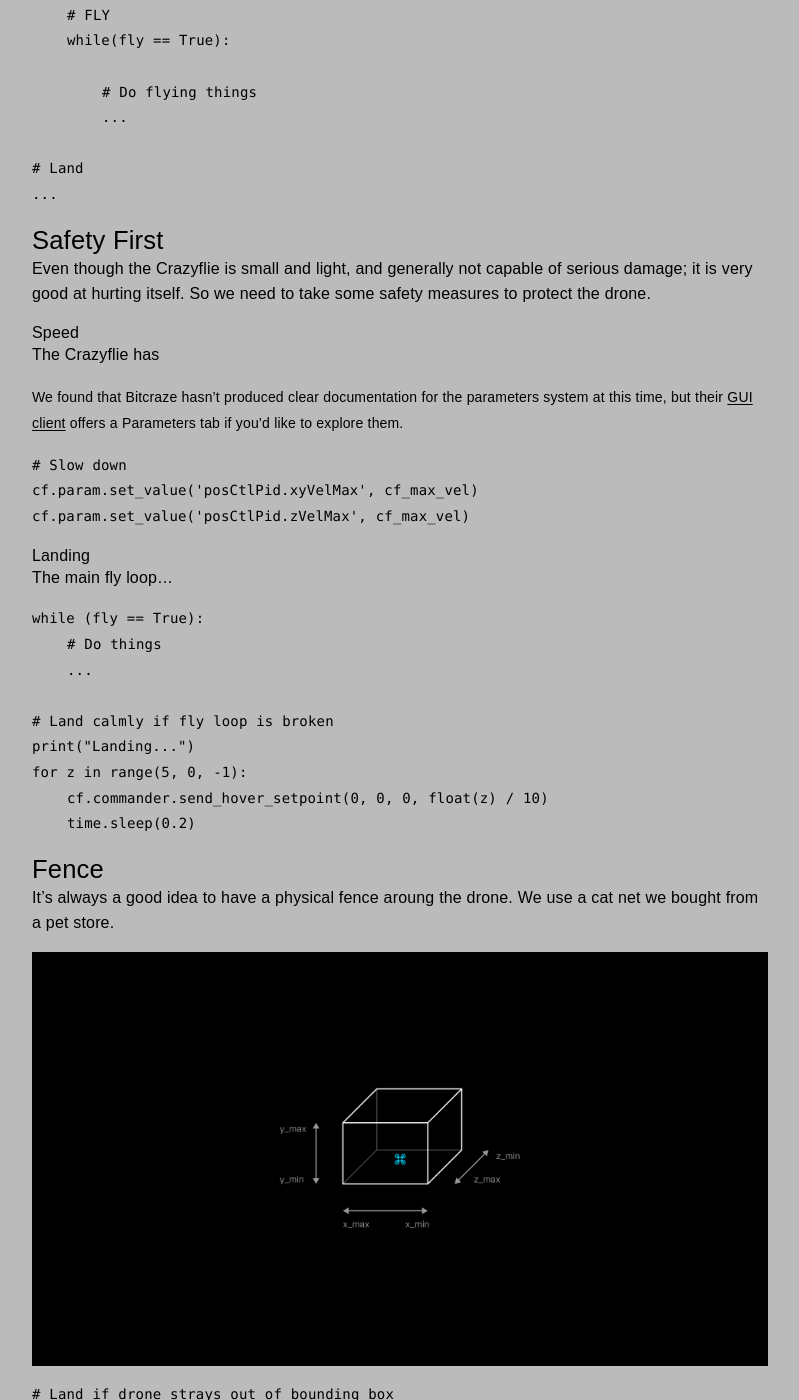
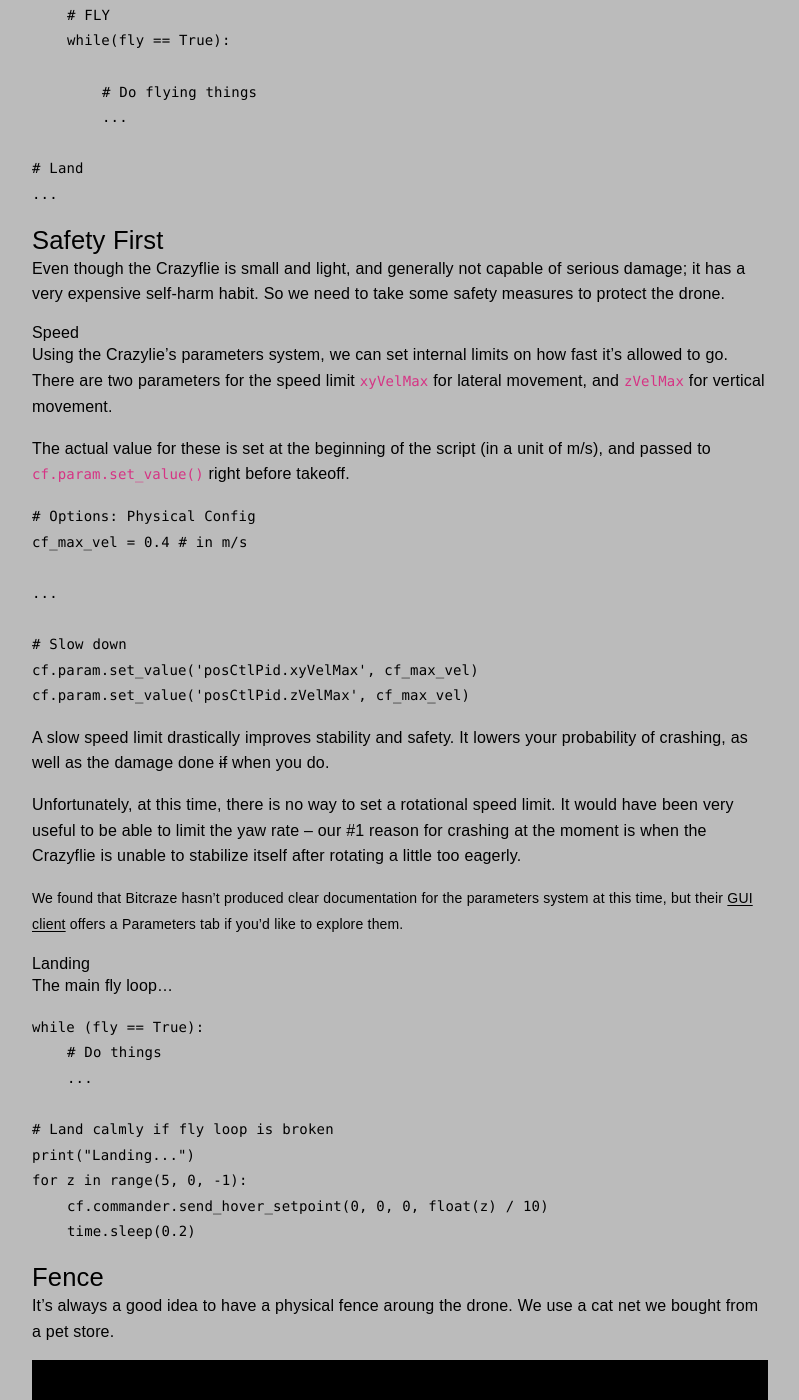
Before and after one commit to l77l77/mbaytas.github.io, a Jekyll site: the page built from crazyflie.md, in a window 1280 px wide and 1400 px high, scrolled down 1685 px. Shown: the whole window, without its empty margins (430-1229 px from the left). Built offline with Jekyll 4.4.1, drawn with Linux system fonts in a browser that asks for light colours; some web fonts are replaced; our own code applies the rules of GitHub Pages for plain Markdown files; comment, search, counter and statistics services are not loaded.

Commit message:
Update crazyflie.md

```diff
--- a/crazyflie.md
+++ b/crazyflie.md
@@ -54,17 +54,28 @@ Our script consists of various functions and classes that keep things structured
 
 ## Safety First
 
-Even though the Crazyflie is small and light, and generally not capable of serious damage; it is very good at hurting itself. So we need to take some safety measures to protect the drone.
+Even though the Crazyflie is small and light, and generally not capable of serious damage; it has a very expensive self-harm habit. So we need to take some safety measures to protect the drone.
 
 ### Speed
 
-The Crazyflie has
+Using the Crazylie's parameters system, we can set internal limits on how fast it's allowed to go. There are two parameters for the speed limit `xyVelMax` for lateral movement, and `zVelMax` for vertical movement.
 
-*We found that Bitcraze hasn't produced clear documentation for the parameters system at this time, but their [GUI client](https://github.com/bitcraze/crazyflie-clients-python) offers a Parameters tab if you'd like to explore them.*
+The actual value for these is set at the beginning of the script (in a unit of m/s), and passed to `cf.param.set_value()` right before takeoff.
+
+    # Options: Physical Config
+    cf_max_vel = 0.4 # in m/s
+
+    ...
 
     # Slow down
     cf.param.set_value('posCtlPid.xyVelMax', cf_max_vel)
     cf.param.set_value('posCtlPid.zVelMax', cf_max_vel)
+
+A slow speed limit drastically improves stability and safety. It lowers your probability of crashing, as well as the damage done <del>if</del> when you do.
+
+Unfortunately, at this time, there is no way to set a rotational speed limit. It would have been very useful to be able to limit the yaw rate – our #1 reason for crashing at the moment is when the Crazyflie is unable to stabilize itself after rotating a little too eagerly.
+
+*We found that Bitcraze hasn't produced clear documentation for the parameters system at this time, but their [GUI client](https://github.com/bitcraze/crazyflie-clients-python) offers a Parameters tab if you'd like to explore them.*
 
 ### Landing
 
```
